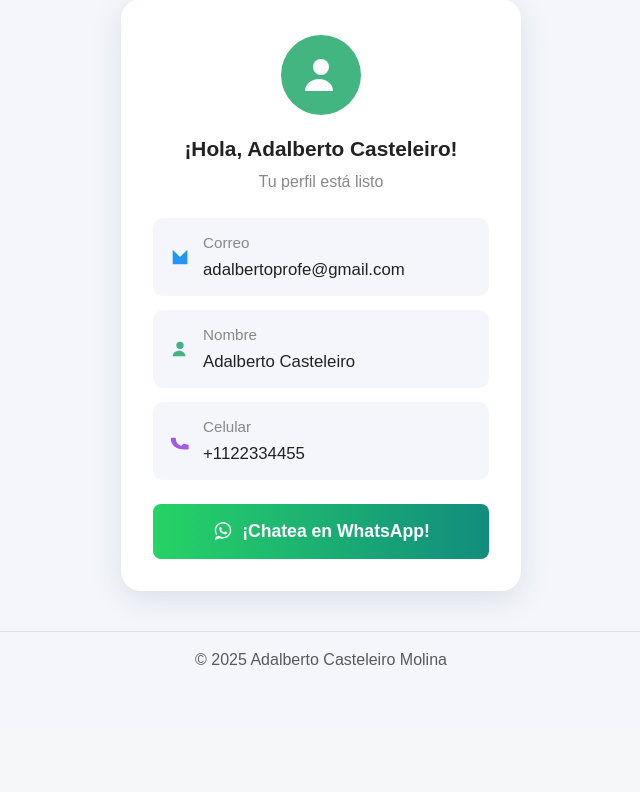
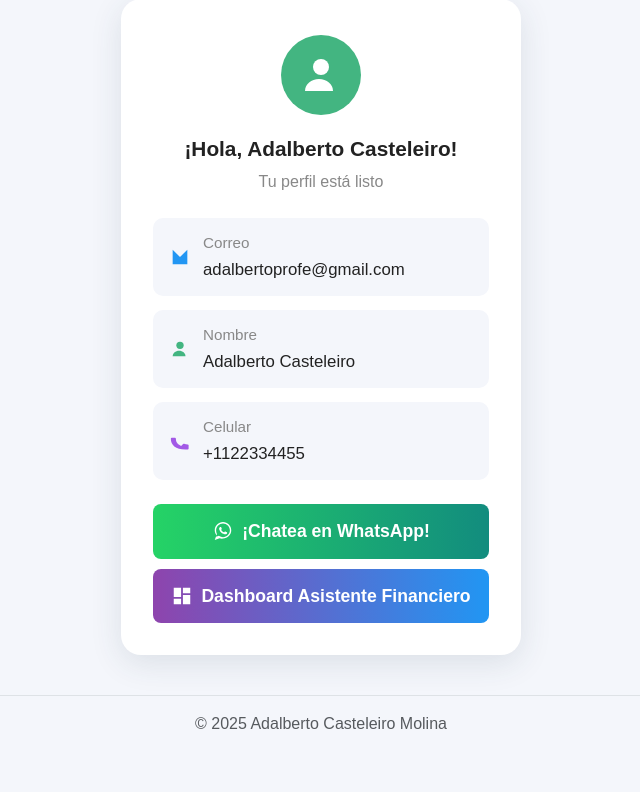
Before and after one commit to AdalCast/flask-cv-interactivo, a Flask app: page /datos_ejemplo in a window 1280 px wide. Shown: the part 98-890 px from the top of the page, without its empty margins (319-959 px from the left). Before the commit the page ends 763 px from the top, so only its background shows below. Run offline with Flask 3, Linux system fonts and the light colour scheme; parts of the project's set-up code (start-up, migrations or seed data) failed here and were passed over.

Commit message:
Agregar botón de Dashboard Asistente Financiero con efecto hover en ambos botones

```diff
--- a/app/templates/perfil.html
+++ b/app/templates/perfil.html
@@ -90,7 +90,36 @@
         transition: background 0.2s;
         text-decoration: none;
     }
+    .whatsapp-btn:hover {
+        background: linear-gradient(90deg, #128C7E 0%, #25D366 100%);
+    }
     .whatsapp-btn svg {
+        width: 22px;
+        height: 22px;
+        color: #fff;
+    }
+    .dashboard-btn {
+        width: 100%;
+        background: linear-gradient(90deg, #8e44ad 0%, #2196F3 100%);
+        color: #fff;
+        border: none;
+        padding: 14px;
+        border-radius: 8px;
+        font-size: 1.1rem;
+        font-weight: bold;
+        cursor: pointer;
+        margin-top: 10px;
+        display: flex;
+        align-items: center;
+        justify-content: center;
+        gap: 8px;
+        transition: background 0.2s;
+        text-decoration: none;
+    }
+    .dashboard-btn:hover {
+        background: linear-gradient(90deg, #2196F3 0%, #8e44ad 100%);
+    }
+    .dashboard-btn svg {
         width: 22px;
         height: 22px;
         color: #fff;
@@ -145,5 +174,10 @@
         <svg viewBox="0 0 32 32"><path fill="white" d="M16 3C9.373 3 4 8.373 4 15c0 2.637.86 5.093 2.484 7.162L4 29l7.09-2.327A12.96 12.96 0 0016 27c6.627 0 12-5.373 12-12S22.627 3 16 3zm0 22c-1.98 0-3.89-.58-5.52-1.67l-.39-.25-4.21 1.38 1.38-4.21-.25-.39A9.93 9.93 0 016 15c0-5.514 4.486-10 10-10s10 4.486 10 10-4.486 10-10 10zm5.13-7.47c-.28-.14-1.65-.81-1.9-.9-.25-.09-.43-.14-.61.14-.18.28-.7.9-.86 1.08-.16.18-.32.2-.6.07-.28-.14-1.18-.44-2.25-1.41-.83-.74-1.39-1.65-1.55-1.93-.16-.28-.02-.43.12-.57.13-.13.28-.34.42-.51.14-.17.18-.29.28-.48.09-.18.05-.36-.02-.5-.07-.14-.61-1.47-.84-2.01-.22-.53-.45-.46-.61-.47-.16-.01-.36-.01-.56-.01-.19 0-.5.07-.76.36-.26.28-1 1-1 2.43s1.03 2.82 1.18 3.02c.15.2 2.03 3.1 4.93 4.22.69.3 1.23.48 1.65.62.69.22 1.32.19 1.82.12.56-.08 1.65-.67 1.88-1.32.23-.65.23-1.21.16-1.32-.07-.11-.25-.18-.53-.32z"/></svg>
         ¡Chatea en WhatsApp!
     </a>
+    <a class="dashboard-btn" href="https://asistentefinancierodash.castech.cloud/login" target="_blank">
+        <!-- Dashboard icon SVG -->
+        <svg viewBox="0 0 24 24" fill="none"><path d="M3 13h8V3H3v10zm0 8h8v-6H3v6zm10 0h8V11h-8v10zm0-18v6h8V3h-8z" fill="white"/></svg>
+        Dashboard Asistente Financiero
+    </a>
 </div>
 {% endblock %}
```
